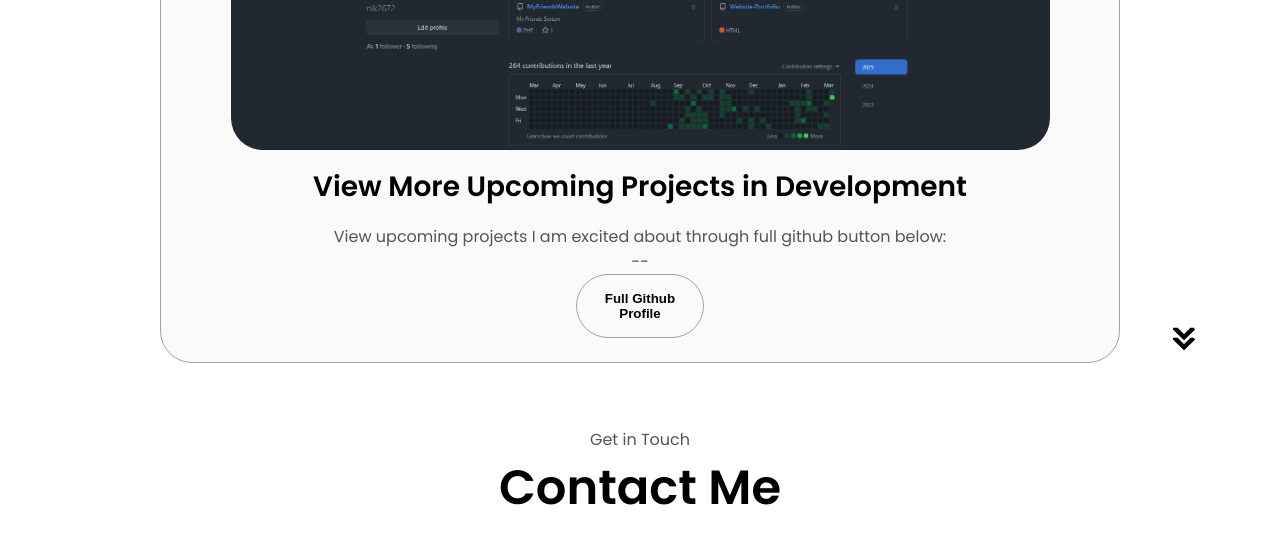
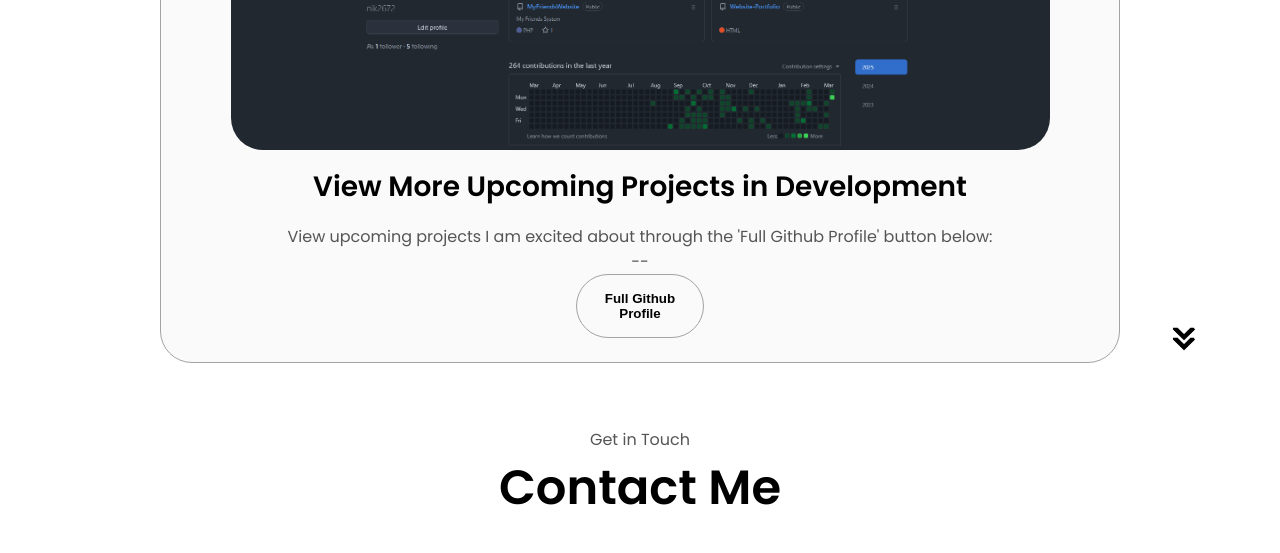
Before and after one commit to nik2672/Website-Portfolio, a plain HTML site: page index.html in a window 1280 px wide. Shown: the part 3308-3861 px from the top of the page. Drawn offline with Linux system fonts and the light colour scheme.

Commit message:
Update index.html

```diff
--- a/index.html
+++ b/index.html
@@ -320,7 +320,7 @@ experience with a industry I am passionate about.
               />
             </div>
             <h2 class="experience-sub-title project-title">View More Upcoming Projects in Development </h2>
-            <p>View upcoming projects I am excited about through full github button below: </p>
+            <p>View upcoming projects I am excited about through the 'Full Github Profile' button below: </p>
             <p> -- </p>
             <div class="btn-container">
               <button
```
